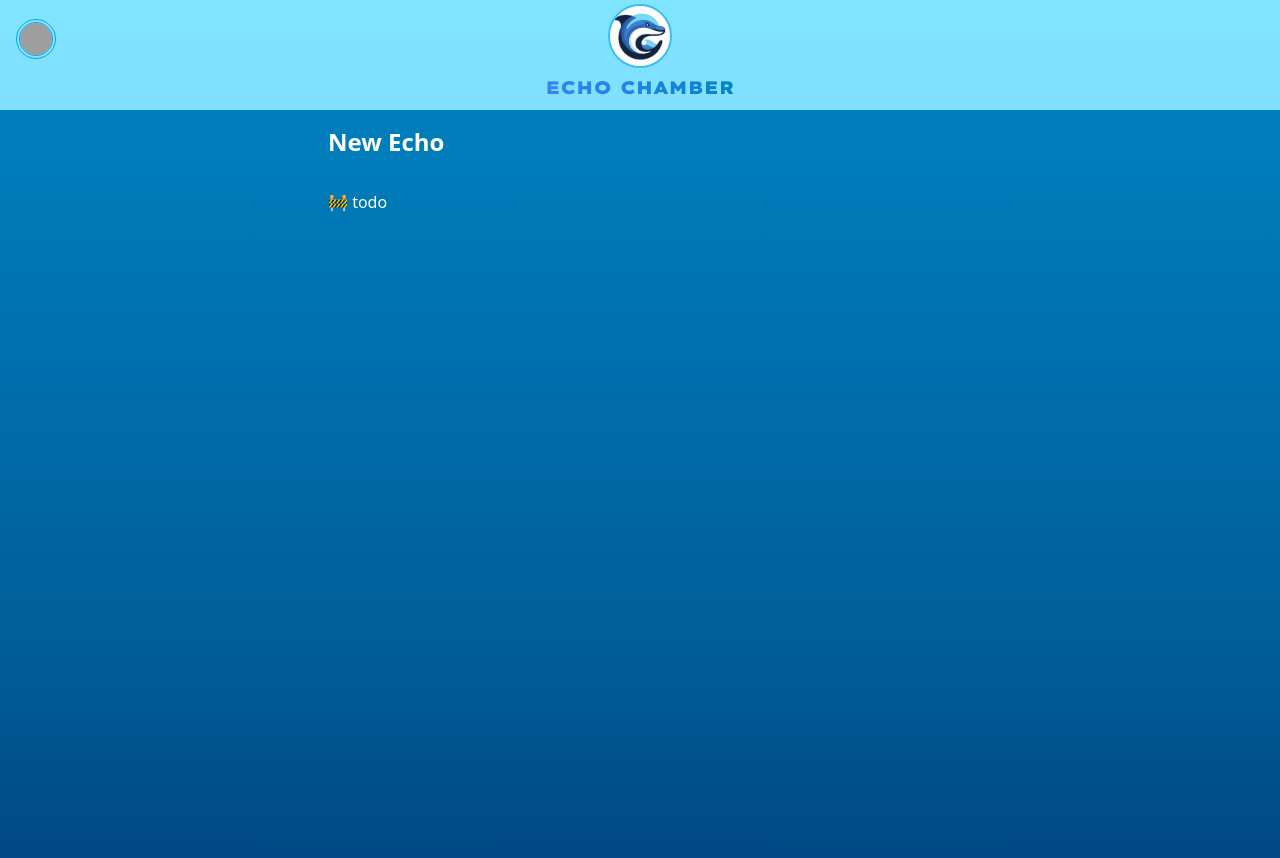
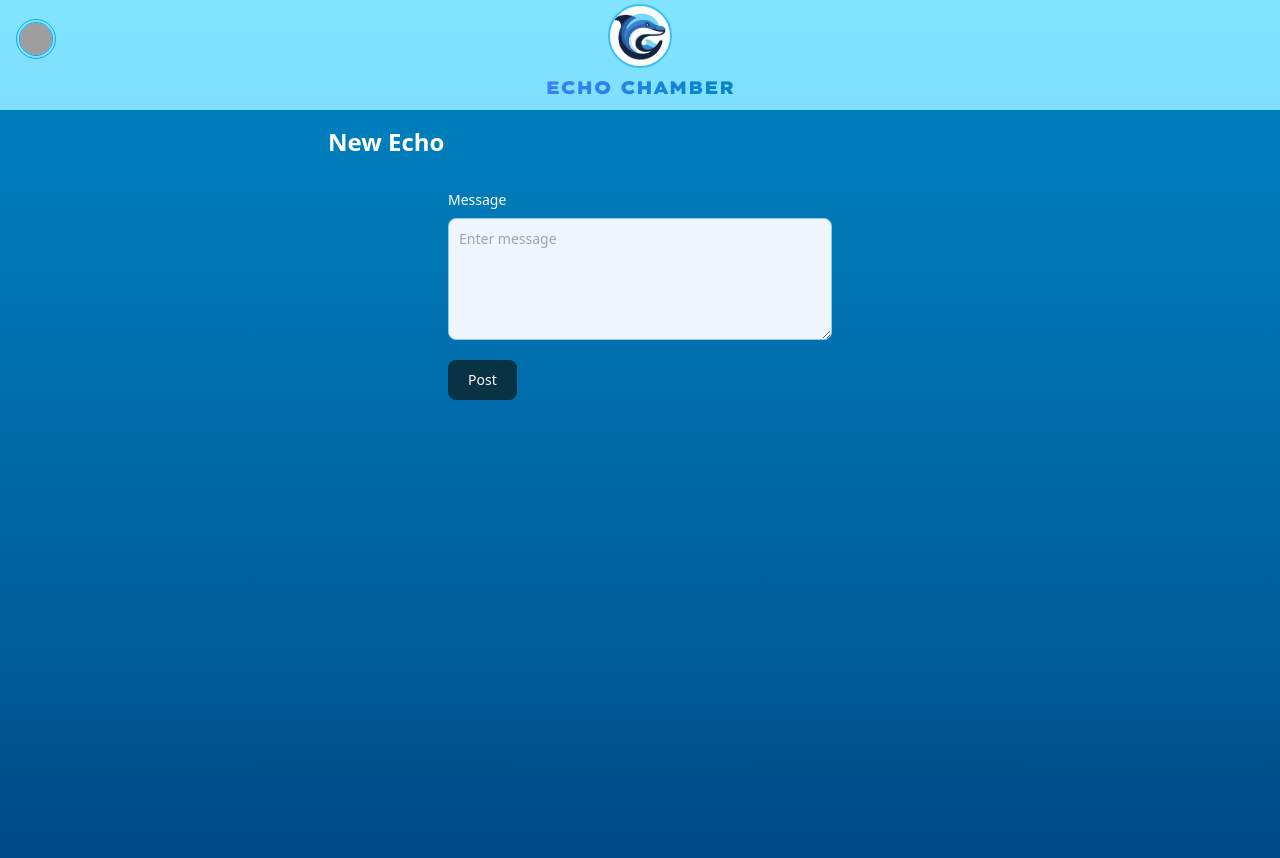
Before and after one commit to simoncragg/social-cards, a React (Vite) app: page /new-echo in a window 1280 px wide. Shown: the top 858 px of the page. Built offline with nearby package versions, Linux system fonts and the light colour scheme; grey boxes are pictures that could not be loaded.

Commit message:
feat: new post (wip)

```diff
--- a/src/components/NewPost.tsx
+++ b/src/components/NewPost.tsx
@@ -1,8 +1,45 @@
+import { useRef } from "react";
+import useAuth from "../hooks/useAuth";
+import { addPostAsync } from "../services/FeedService";
+
 const NewPost = () => {
+  const messageRef = useRef<HTMLTextAreaElement>(null);
+  const { userId } = useAuth();
+
+  const submitPost = async () => {
+    await addPostAsync({
+      userId,
+      message: messageRef.current?.value ?? "",
+    });
+  };
+
   return (
     <div className="w-full h-screen md:w-1/2">
       <h1 className="text-2xl font-semibold mb-8">New Echo</h1>
-      <p>🚧 todo</p>
+      <form className="max-w-sm mx-auto" onSubmit={submitPost}>
+        <div className="mb-5">
+          <label
+            htmlFor="message"
+            className="block mb-2 text-sm font-medium text-white"
+          >
+            Message
+          </label>
+          <textarea
+            ref={messageRef}
+            id="message"
+            rows={5}
+            className="bg-blue-50 border border-blue-300 text-blue-900 text-sm rounded-lg focus:ring-4 focus:ring-blue-300 block w-full p-2.5 outline-none"
+            placeholder="Enter message"
+            required
+          ></textarea>
+        </div>
+        <button
+          type="submit"
+          className="text-white bg-cyan-950 hover:bg-blue-800 focus:ring-4 focus:outline-none focus:ring-blue-300 font-medium rounded-lg text-sm w-full sm:w-auto px-5 py-2.5 text-center"
+        >
+          Post
+        </button>
+      </form>
     </div>
   );
 };
--- a/src/data/Posts.ts
+++ b/src/data/Posts.ts
@@ -1,3 +1,5 @@
+import type { User } from "./User";
+
 export interface Post {
   id: number,
   author: User;
--- a/src/services/FeedService.ts
+++ b/src/services/FeedService.ts
@@ -1,4 +1,4 @@
-import type { Post, PersonalisedPost } from "../data/Posts.ts";
+import type { PersonalisedPost } from "../data/Posts.ts";
 import sleep from "./sleep";
 import { addLikedPostAsync, removeLikedPostAsync, getUserAsync } from "./UserService.ts";
 import { posts } from "../data/Posts.ts";
@@ -9,13 +9,25 @@ async function getPersonalisedPostsAsync(userId: number): Promise<PersonalisedPo
   const user = await getUserAsync(userId);
 
   return posts.map(post => {
-    const isLiked = user.likedPostIds.find(id => id === post.id);
-    return { ...post, isLiked };
+    const isLiked = user.likedPostIds?.find(id => id === post.id) ?? false;
+    return { ...post, isLiked } as PersonalisedPost;
   });
 }
 
-async function addCardAsync(post: Post) {
+async function addPostAsync(req: { message: string; userId: number; }) {
+  const user = await getUserAsync(req.userId);
+  const post = {
+    id: 4, // will need to be auto generated.
+    author: {
+      id: user.id,
+      username: user.username,
+    },
+    message: req.message,
+    timestamp: new Date().getUTCDate(),
+    likes: 0
+  };
   posts.push(post);
+  console.log(posts);
 }
 
 async function addLikeAsync(postId: number, userId: number): Promise<void> {
@@ -40,4 +52,4 @@ async function removeLikeAsync(postId: number, userId: number): Promise<void> {
   removeLikedPostAsync({ userId, postId });
 }
 
-export { getPersonalisedPostsAsync, addCardAsync, addLikeAsync, removeLikeAsync };
+export { getPersonalisedPostsAsync, addPostAsync, addLikeAsync, removeLikeAsync };
```
